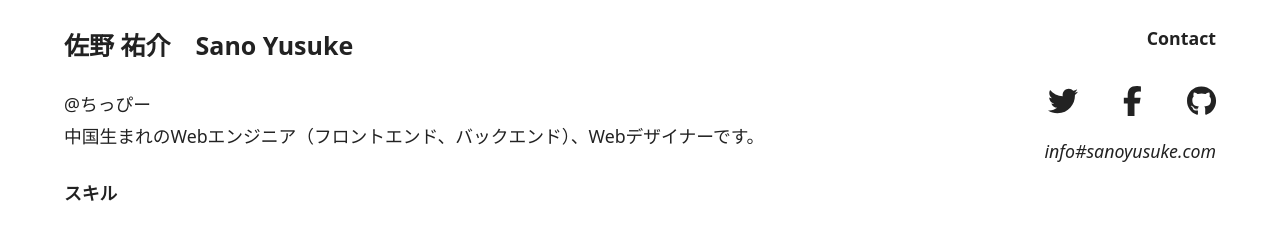
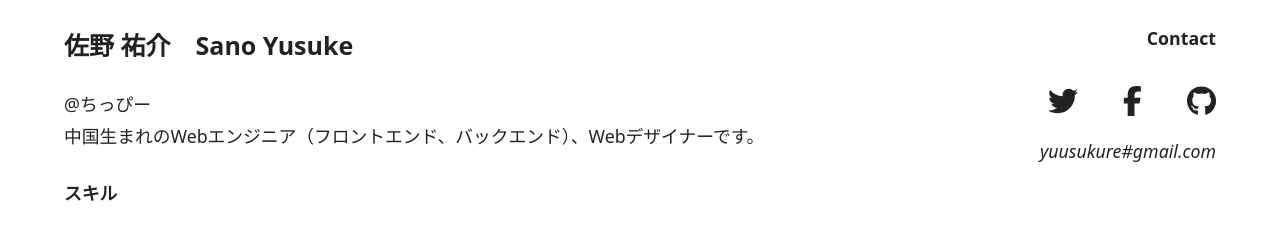
Before and after one commit to sanoyusuke897/next-react-blog, a Next.js app: page /about in a window 1280 px wide. Shown: the part 1320-1549 px from the top of the page. Built offline with nearby package versions, Linux system fonts and the light colour scheme; no server answers.

Commit message:
メールアドレス修正

```diff
--- a/components/contact.js
+++ b/components/contact.js
@@ -6,7 +6,7 @@ export default function Contact() {
         <div className={styles.stack}>
             <h3 className={styles.heading}>Contact</h3>
             <Social iconSize="30px" />
-            <address>info#sanoyusuke.com</address>
+            <address>yuusukure#gmail.com</address>
         </div>
     )
 }
```
